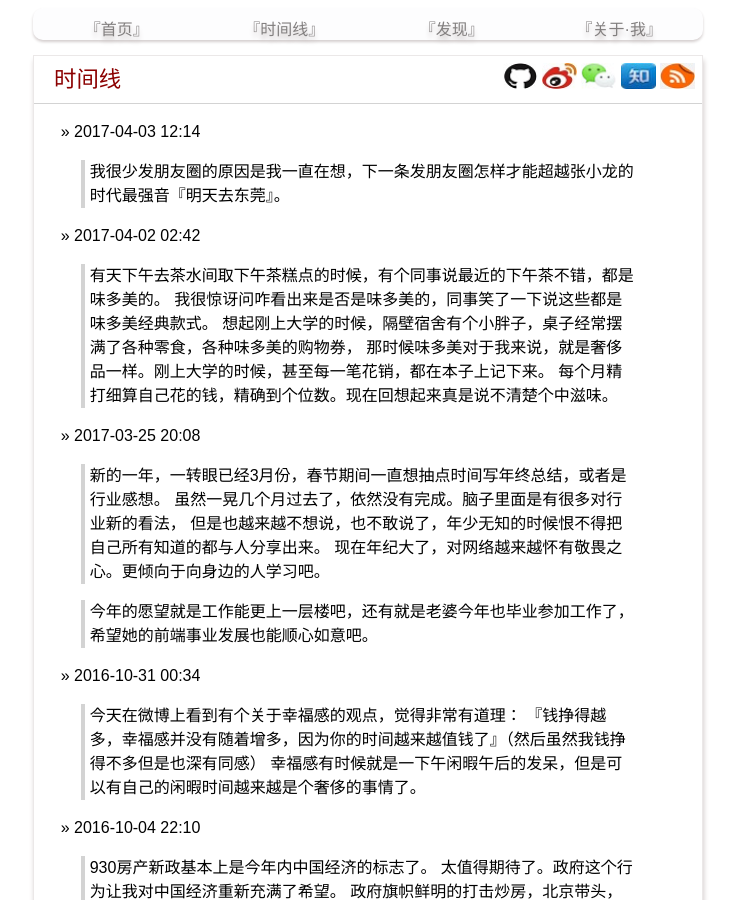
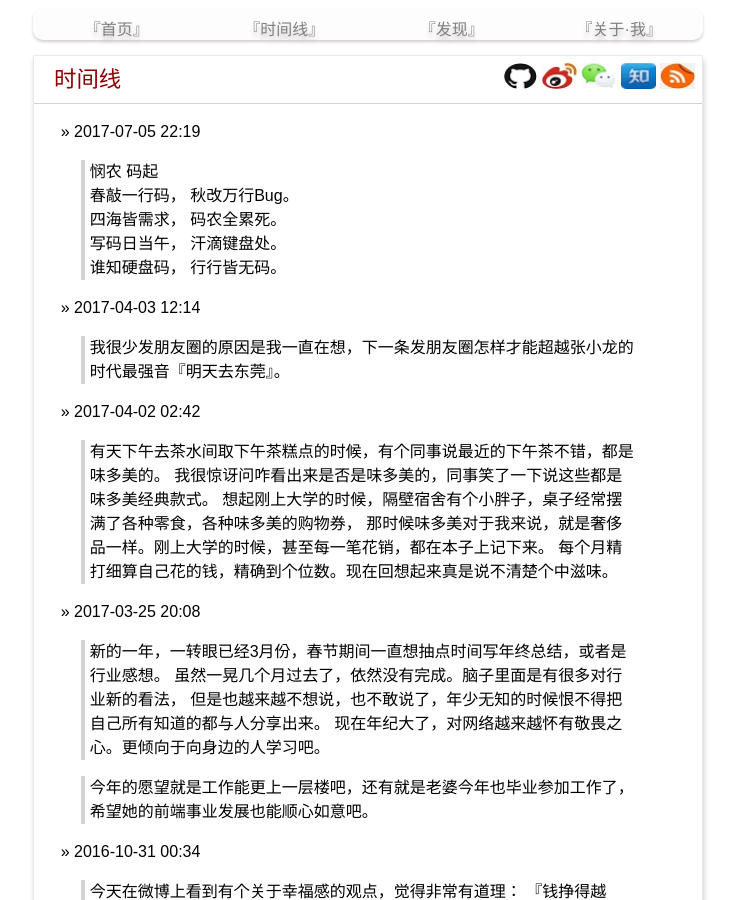
Before and after one commit to yanyiwu/blog, a Jekyll site: the page built from moment.md, in a window 1280 px wide and 900 px high. Shown: the whole window, without its empty margins (272-1009 px from the left). Built offline with Jekyll 4.4.1, drawn with Linux system fonts in a browser that asks for light colours; Markdown is read by kramdown in place of the engine named in the settings; comment, search, counter and statistics services are not loaded.

Commit message:
[moment] poet

```diff
--- a/moment.md
+++ b/moment.md
@@ -2,6 +2,14 @@
 layout: post_without_date
 title: 时间线
 ---
+
+&raquo; 2017-07-05 22:19
+
+> 悯农 码起
+> 春敲一行码， 秋改万行Bug。
+> 四海皆需求， 码农全累死。
+> 写码日当午， 汗滴键盘处。
+> 谁知硬盘码， 行行皆无码。
 
 &raquo; 2017-04-03 12:14
 
```
